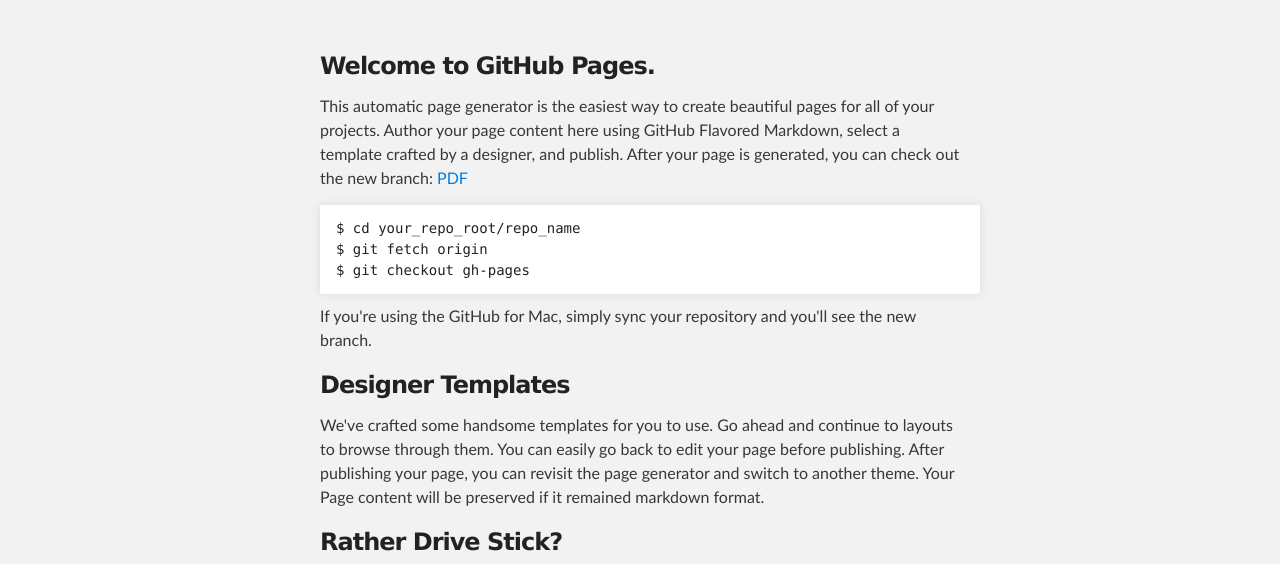
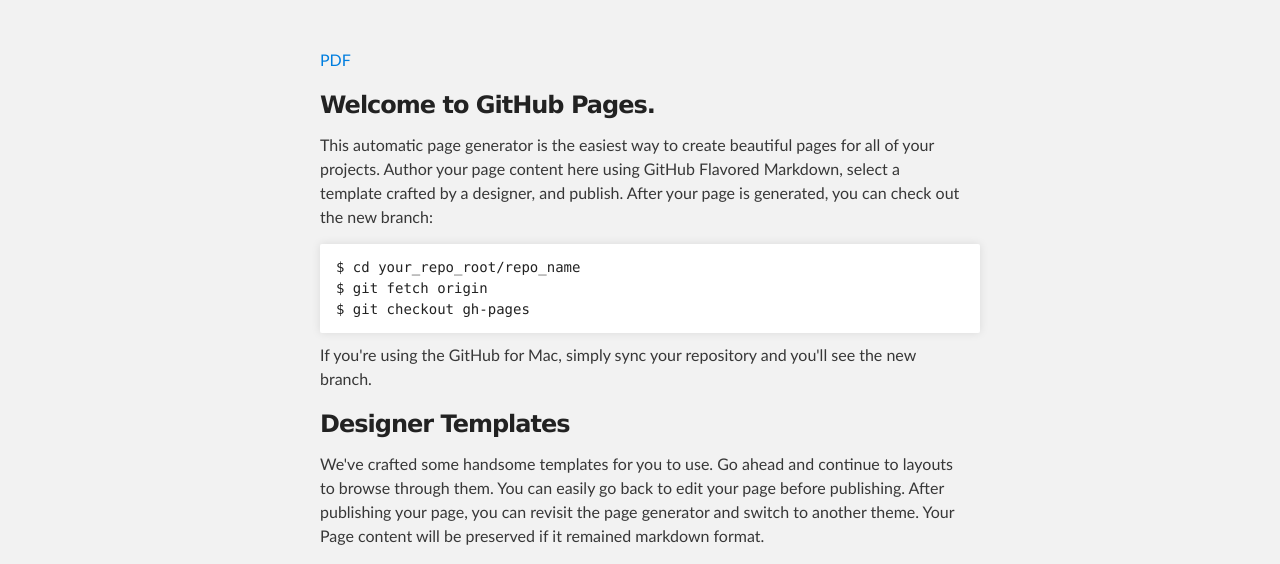
Before and after one commit to shaosh/shaosh.github.io, a plain HTML site: page index.html in a window 1280 px wide. Shown: the part 176-740 px from the top of the page. Drawn offline with Linux system fonts and the light colour scheme.

```diff
--- a/index.html
+++ b/index.html
@@ -27,11 +27,12 @@
     <!-- MAIN CONTENT -->
     <div id="main_content_wrap" class="outer">
       <section id="main_content" class="inner">
-        <h3>
+        <p><a href="http://shaosh.github.io/doc/resume.pdf">PDF</a></p>
+
+<h3>
 <a id="welcome-to-github-pages" class="anchor" href="#welcome-to-github-pages" aria-hidden="true"><span class="octicon octicon-link"></span></a>Welcome to GitHub Pages.</h3>
 
-<p>This automatic page generator is the easiest way to create beautiful pages for all of your projects. Author your page content here using GitHub Flavored Markdown, select a template crafted by a designer, and publish. After your page is generated, you can check out the new branch:
-<a href="shaosh.github.io/doc/resume.pdf">PDF</a></p>
+<p>This automatic page generator is the easiest way to create beautiful pages for all of your projects. Author your page content here using GitHub Flavored Markdown, select a template crafted by a designer, and publish. After your page is generated, you can check out the new branch:</p>
 
 <pre><code>$ cd your_repo_root/repo_name
 $ git fetch origin
```
Also changed, not shown: params.json (+1 -1 lines).
